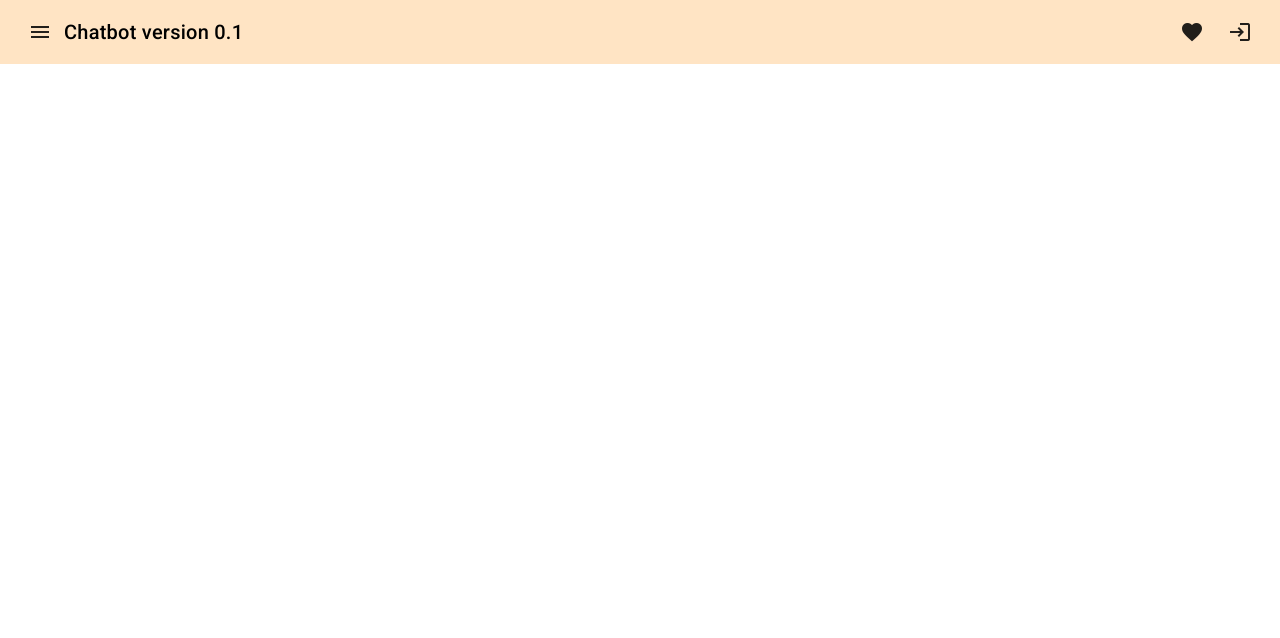
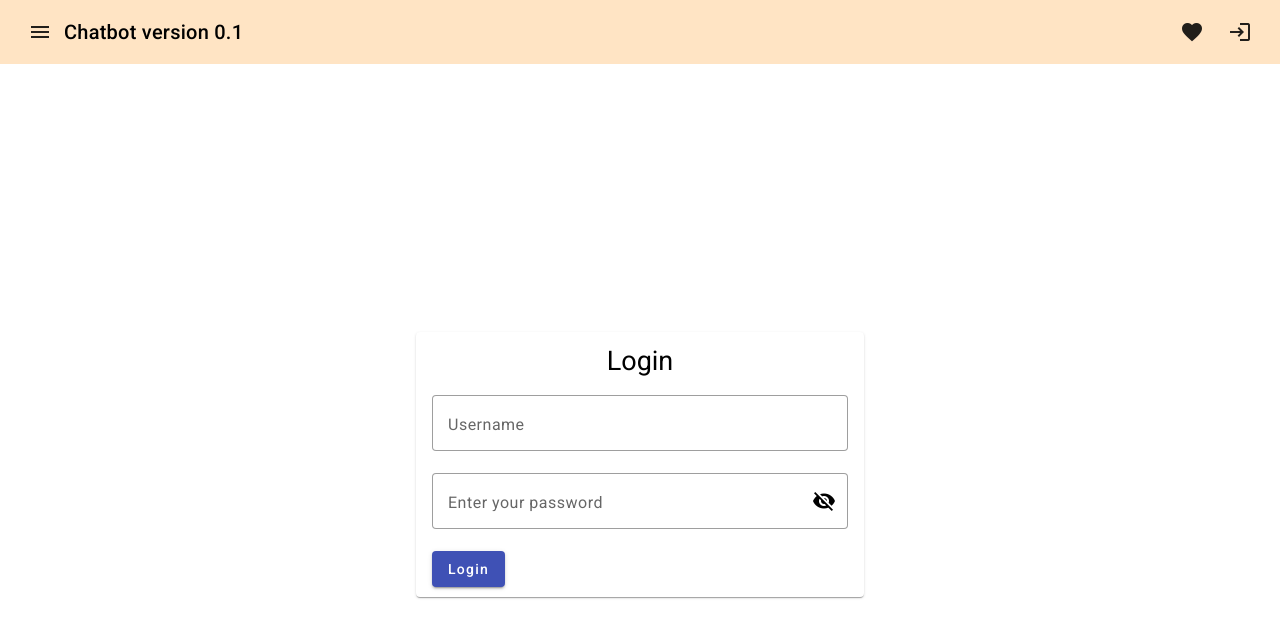
Before and after one commit to dtuanv/chatBotFE, an Angular app: page / in a window 1280 px wide. Shown: the top 638 px of the page. Built offline with nearby package versions, Linux system fonts and the light colour scheme.

Commit message:
[+] check username and password in login

```diff
--- a/src/app/app-routing.module.ts
+++ b/src/app/app-routing.module.ts
@@ -5,6 +5,8 @@ import { ChatBotComponent } from './chat-bot/chat-bot.component';
 
 const routes: Routes = [
   // { path: '', redirectTo: 'home', pathMatch: 'full'},
+  {path:'', component: LoginComponent},
+
   {path:'chat', component: ChatBotComponent},
   {path:'login', component: LoginComponent}
 ];
--- a/src/app/login/login.component.html
+++ b/src/app/login/login.component.html
@@ -1,20 +1,21 @@
 <div class="card-container">
   <mat-card class="centered-card">
     <div style="display: flex;  align-self: center; font-size: 27px; padding: 13px;">Login</div>
+    <div class="pd-field" style="color:red;padding-bottom:5px">{{invalidMessage}}</div>
     <mat-form-field class="pd-field" appearance="outline">
       <mat-label>Username</mat-label>
-      <input matInput>
+      <input  [(ngModel)]="username" matInput>
     </mat-form-field>
 
     <mat-form-field class="pd-field" appearance="outline">
       <mat-label>Enter your password</mat-label>
-      <input matInput [type]="hide ? 'password' : 'text'">
+      <input matInput [type]="hide ? 'password' : 'text'"  [(ngModel)]="password" >
       <button mat-icon-button matSuffix (click)="hide = !hide" [attr.aria-label]="'Hide password'" [attr.aria-pressed]="hide">
         <mat-icon>{{hide ? 'visibility_off' : 'visibility'}}</mat-icon>
       </button>
     </mat-form-field>
     <div class="pd-field"  style="padding-bottom: 10px;">
-      <button mat-raised-button color="primary">Login</button>
+      <button mat-raised-button color="primary" (click)="toLogin()">Login</button>
     </div>
   </mat-card>
 </div>
--- a/src/app/login/login.component.ts
+++ b/src/app/login/login.component.ts
@@ -5,13 +5,29 @@ import {MatInputModule} from '@angular/material/input';
 import {MatFormFieldModule} from '@angular/material/form-field';
 import {MatDividerModule} from '@angular/material/divider';
 import {MatButtonModule} from '@angular/material/button';
+import { FormsModule } from '@angular/forms';
+import { Router } from '@angular/router';
 @Component({
   selector: 'app-login',
   templateUrl: './login.component.html',
   styleUrls: ['./login.component.css'],
   standalone: true,
-  imports: [MatCardModule,MatInputModule,MatFormFieldModule,MatIconModule,MatDividerModule,MatButtonModule],
+  imports: [MatCardModule,MatInputModule,MatFormFieldModule,MatIconModule,MatDividerModule,MatButtonModule,FormsModule],
 })
 export class LoginComponent {
+  constructor(private router: Router) { }
   hide = true;
+  username: string = '';
+  password: string = '';
+  invalidMessage: string = '';
+
+  toLogin(){
+     if(this.username == 'team14' && this.password =='14'){
+      console.log("14")
+      this.invalidMessage = ''
+      this.router.navigate(['/chat']);
+     }else{
+      this.invalidMessage = '*Username or Password not correct'
+     }
+  }
 }
```
